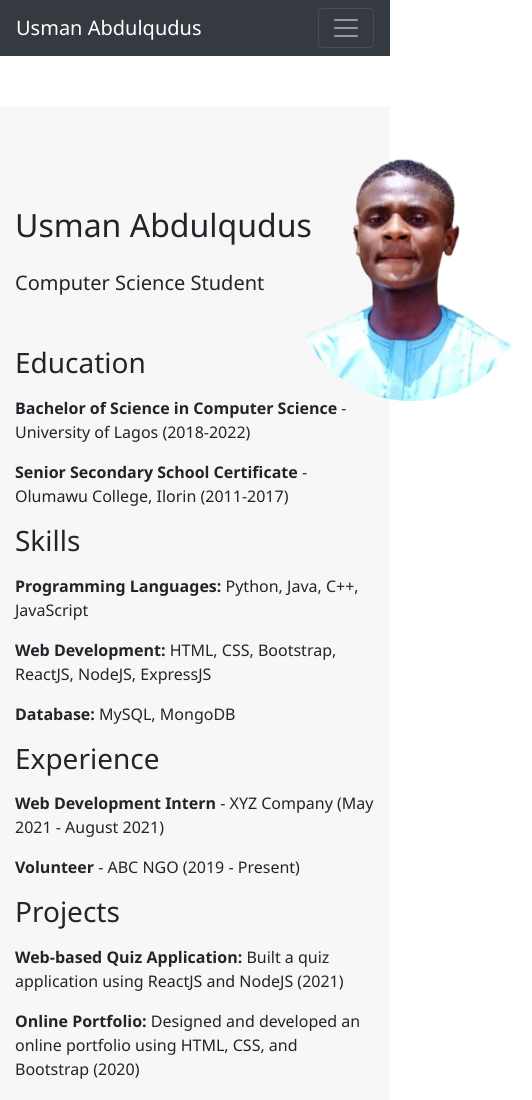
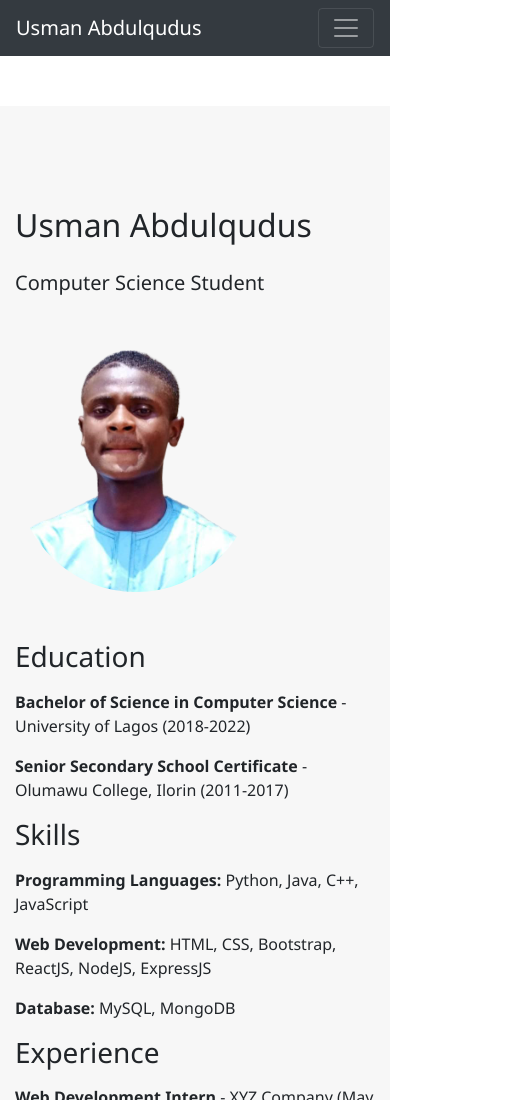
Before and after one commit to Akanni33/abdulqudus-personal-website, a plain HTML site: page cv.html in a window 390 px wide. Shown: the top 1100 px of the page, 532 px wide, since content can reach past the window. Drawn offline with nearby package versions, Linux system fonts and the light colour scheme.

Commit message:
align the passport in the cv page

```diff
--- a/cv.html
+++ b/cv.html
@@ -46,7 +46,7 @@
         <div class="col-md-6">
           <h2 class="mb-4">Usman Abdulqudus</h2>
           <p class="lead mb-5">Computer Science Student</p>
-
+          <img src="img/passport.png" alt="Usman Abdulqudus" id="passport" class="rounded-circle mb-5">
           <h3 class="mb-3">Education</h3>
           <ul class="list-unstyled">
             <li class="mb-3"><strong>Bachelor of Science in Computer Science</strong> - University of Lagos (2018-2022)</li>
@@ -61,7 +61,6 @@
           </ul>
         </div>
         <div class="col-md-6">
-          <img src="img/passport.png" alt="Usman Abdulqudus" id="passport" class="rounded-circle mb-5">
           <h3 class="mb-3">Experience</h3>
           <ul class="list-unstyled">
           <li class="mb-3"><strong>Web Development Intern</strong> - XYZ Company (May 2021 - August 2021)</li>
--- a/style.css
+++ b/style.css
@@ -50,12 +50,3 @@ body {
   footer a {
     color: #fff;
   }
-  @media (max-width: 768px) {
-    /* Styles for mobile screens */
-    #passport{
-      position: absolute;
-      left: 290px;
-      bottom: 155%;
-    }
-
-    }
```
